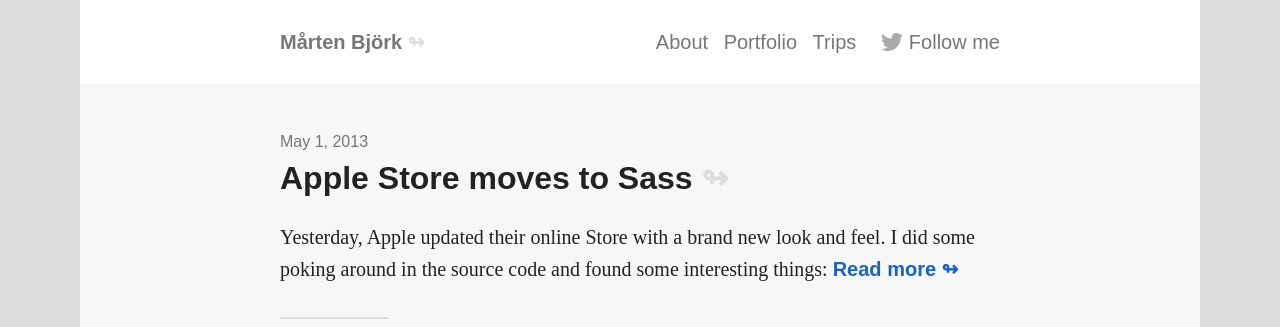
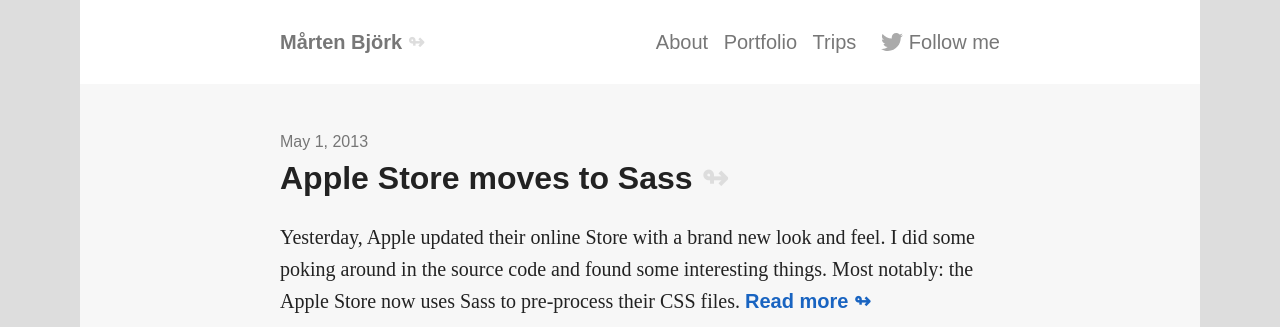
Before and after one commit to pavopax/pavopax.github.io, a Jekyll site: the page built from index.html, in a window 1280 px wide and 900 px high, cut to the strip 0-327 px from the top of the window. Built offline with Jekyll 4.4.1, drawn with Linux system fonts in a browser that asks for light colours; nearby versions of some CDN libraries; some web fonts are replaced; library files that are not in the unit come from our copies.

Commit message:
Added support for custom excerpts

```diff
--- a/_posts/2013-05-01-apple-moves-to-sass.md
+++ b/_posts/2013-05-01-apple-moves-to-sass.md
@@ -1,6 +1,7 @@
 ---
 layout: post
 title: Apple Store moves to Sass
+custom_excerpt: "Yesterday, Apple updated their online Store with a brand new look and feel. I did some poking around in the source code and found some interesting things. Most notably: the Apple Store now uses Sass to pre-process their CSS files."
 ---
 <p class="intro">Yesterday, Apple updated their online Store with a brand new look and feel. I did some poking around in the source code and found some interesting things:</p>
 
--- a/index.html
+++ b/index.html
@@ -9,7 +9,11 @@
             <li>
                 <span class="meta">{{ post.date | date: "%b %-d, %Y" }}</span>
                 <h2><a href="{{ post.url | prepend: site.baseurl }}">{{ post.title }}</a></h2>
-                <p class="excerpt">{{ post.excerpt | strip_html }} <a class="read-more" href="{{ post.url | prepend: site.baseurl }}">Read more</a></p>
+                {% if post.custom_excerpt %}
+                    <p class="excerpt">{{ post.custom_excerpt | strip_html }} <a class="read-more" href="{{ post.url | prepend: site.baseurl }}">Read more</a></p>
+                {% else %}
+                    <p class="excerpt">{{ post.excerpt | strip_html }} <a class="read-more" href="{{ post.url | prepend: site.baseurl }}">Read more</a></p>
+                {% endif %}
                 {% if post.excerpt_image %}
                     <img class="-post-thumb" src="{{ site.uploadsurl }}{{ post.excerpt_image }}">
                 {% endif %}
```
